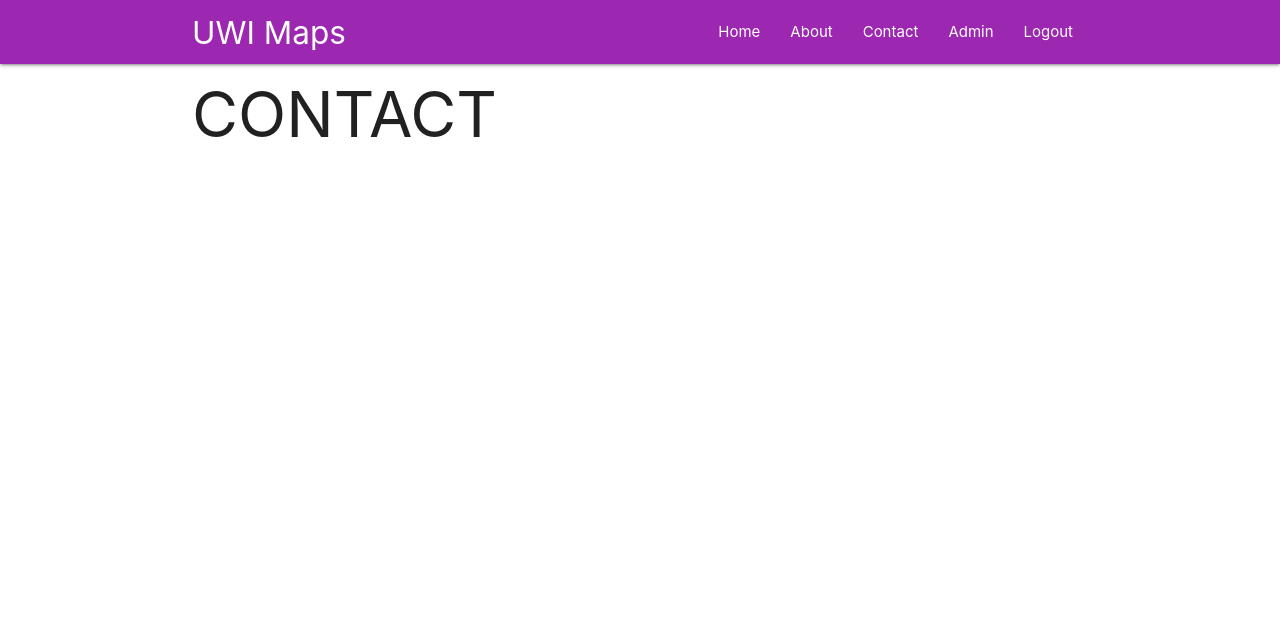
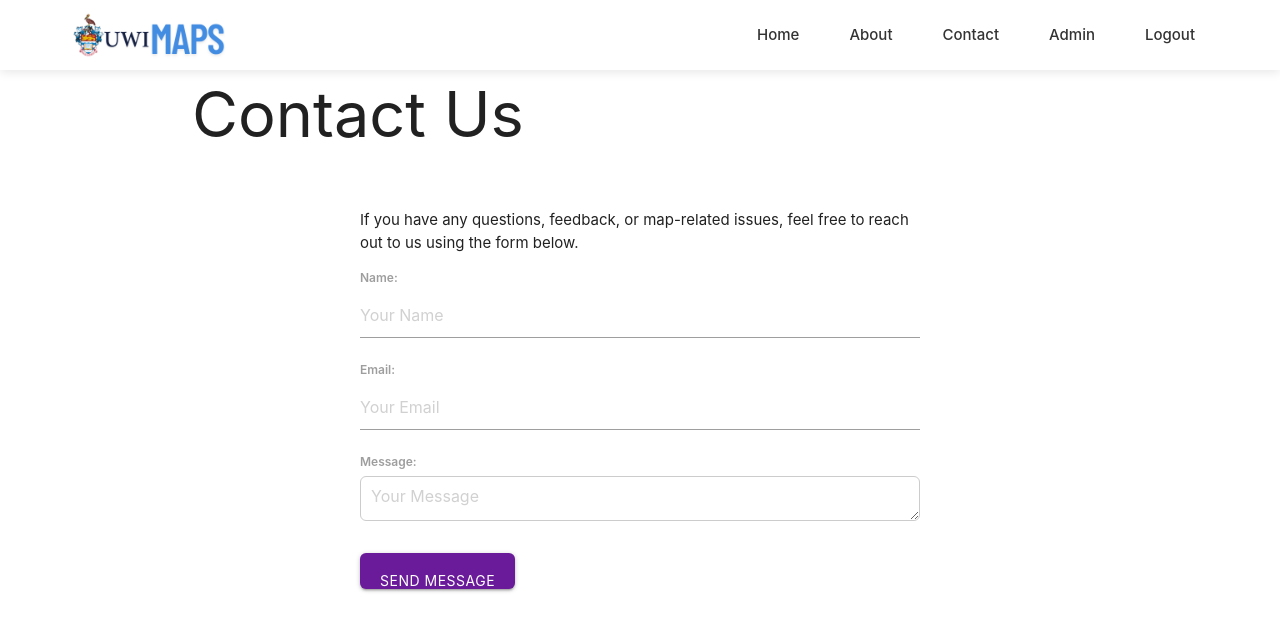
Before and after one commit to SangeetaSantokee/UWI_Maps, a Flask app: page /contact in a window 1280 px wide. Shown: the top 631 px of the page. Run offline with Flask 3, Linux system fonts and the light colour scheme.

Commit message:
Nav bar Working
Bar for about, contact and home works.

```diff
--- a/App/static/style.css
+++ b/App/static/style.css
@@ -1,3 +1,108 @@
-html {
+/* Navbar */
+.navbar {
+    position: fixed;
+    top: 0;
+    left: 0;
+    width: 100%;
+    height: 70px;
+    background-color: rgba(255, 255, 255, 0.85);
+    display: flex;
+    align-items: center;
+    justify-content: center;
+    box-shadow: 0 2px 10px rgba(0, 0, 0, 0.1);
+    z-index: 1000;
+}
+
+/* Wrapper inside navbar */
+.nav-wrapper.container {
+    display: flex;
+    justify-content: space-between;
+    align-items: center;
+    width: 100%;
+    max-width: 1200px;
+    padding: 0 30px;
+}
+
+/* Logo */
+.logo-container {
+    display: flex;
+    align-items: center;
+}
+
+.logo {
+    width: 160px;
+    height: auto;
+    border-radius: 8px;
+}
+
+/* Navigation Links */
+ul.right {
+    list-style: none;
+    display: flex;
+    gap: 20px;
+    margin: 0;
     padding: 0;
 }
+
+ul.right li a {
+    text-decoration: none;
+    color: #333;
+    font-weight: 500;
+    transition: color 0.3s ease;
+}
+
+ul.right li a:hover {
+    color: #ff7e5f;
+}
+
+/*About Section*/
+.about-section {
+    margin-top: 20px;
+    padding: 20px;
+    line-height: 1.6;
+    font-size: 16px;
+    color: #444;
+}
+
+/* Contact Section */
+.contact-section {
+    margin-top: 20px;
+    padding: 20px;
+    max-width: 600px;
+    margin-left: auto;
+    margin-right: auto;
+}
+
+.contact-form .form-group {
+    margin-bottom: 15px;
+}
+
+.contact-form label {
+    display: block;
+    margin-bottom: 5px;
+    font-weight: 600;
+}
+
+.contact-form input,
+.contact-form textarea {
+    width: 100%;
+    padding: 10px;
+    border: 1px solid #ccc;
+    border-radius: 6px;
+    font-size: 16px;
+}
+
+.contact-form .btn {
+    margin-top: 10px;
+    padding: 10px 20px;
+    background-color: #6a1b9a;
+    color: white;
+    border: none;
+    border-radius: 6px;
+    cursor: pointer;
+    transition: background-color 0.3s ease;
+}
+
+.contact-form .btn:hover {
+    background-color: #4a148c;
+}
--- a/App/templates/contact.html
+++ b/App/templates/contact.html
@@ -3,9 +3,29 @@
 {% block title %}UWI Maps{% endblock %}
 {% block page %}UWI Maps{% endblock %}
 
+{% block content %}
+<h1 style="margin-top: 80px;">Contact Us</h1>
 
-{% block content %}
+<div class="contact-section">
+    <p>If you have any questions, feedback, or map-related issues, feel free to reach out to us using the form below.</p>
 
-<h1 style="margin-top: 80px;">CONTACT</h1>
+    <form action="/contact" method="POST" class="contact-form">
+        <div class="form-group">
+            <label for="name">Name:</label>
+            <input type="text" id="name" name="name" required placeholder="Your Name">
+        </div>
 
+        <div class="form-group">
+            <label for="email">Email:</label>
+            <input type="email" id="email" name="email" required placeholder="Your Email">
+        </div>
+
+        <div class="form-group">
+            <label for="message">Message:</label>
+            <textarea id="message" name="message" rows="5" required placeholder="Your Message"></textarea>
+        </div>
+
+        <button type="submit" class="btn">Send Message</button>
+    </form>
+</div>
 {% endblock %}
--- a/App/templates/layout.html
+++ b/App/templates/layout.html
@@ -21,9 +21,11 @@
   </head>
   <body>
     {% block navbar %}
-    <nav class="purple" style="position: fixed; top: 0; width: 100%; z-index: 1000;">
+      <nav class="navbar">
           <div class="nav-wrapper container">
-        <h5 class="brand-logo left">UWI Maps</h5>
+              <div class="logo-container">
+                  <img src="{{ url_for('static', filename='maps_logo.png') }}" alt="Logo" class="logo">
+              </div>
               <ul class="right">
                   <li><a href="/index">Home</a></li>
                   <li><a href="/about">About</a></li>
@@ -34,6 +36,7 @@
           </div>
       </nav>
     {% endblock %}
+
 
       <style>
 
```
Also changed, not shown: App/templates/about.html (+21 -2 lines), instance/temp-database.db. Lines whose indentation alone changed are shown as unchanged.
